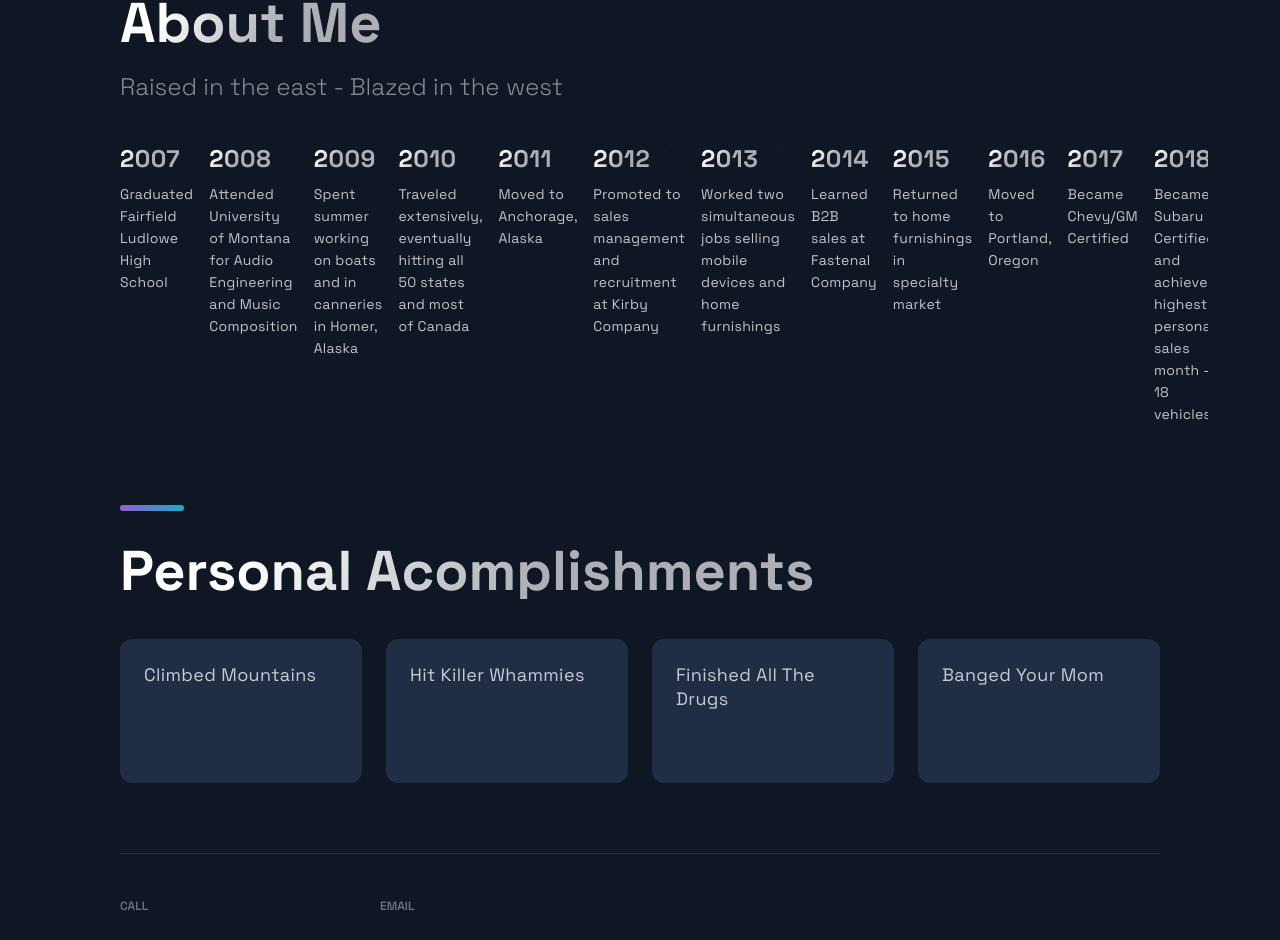
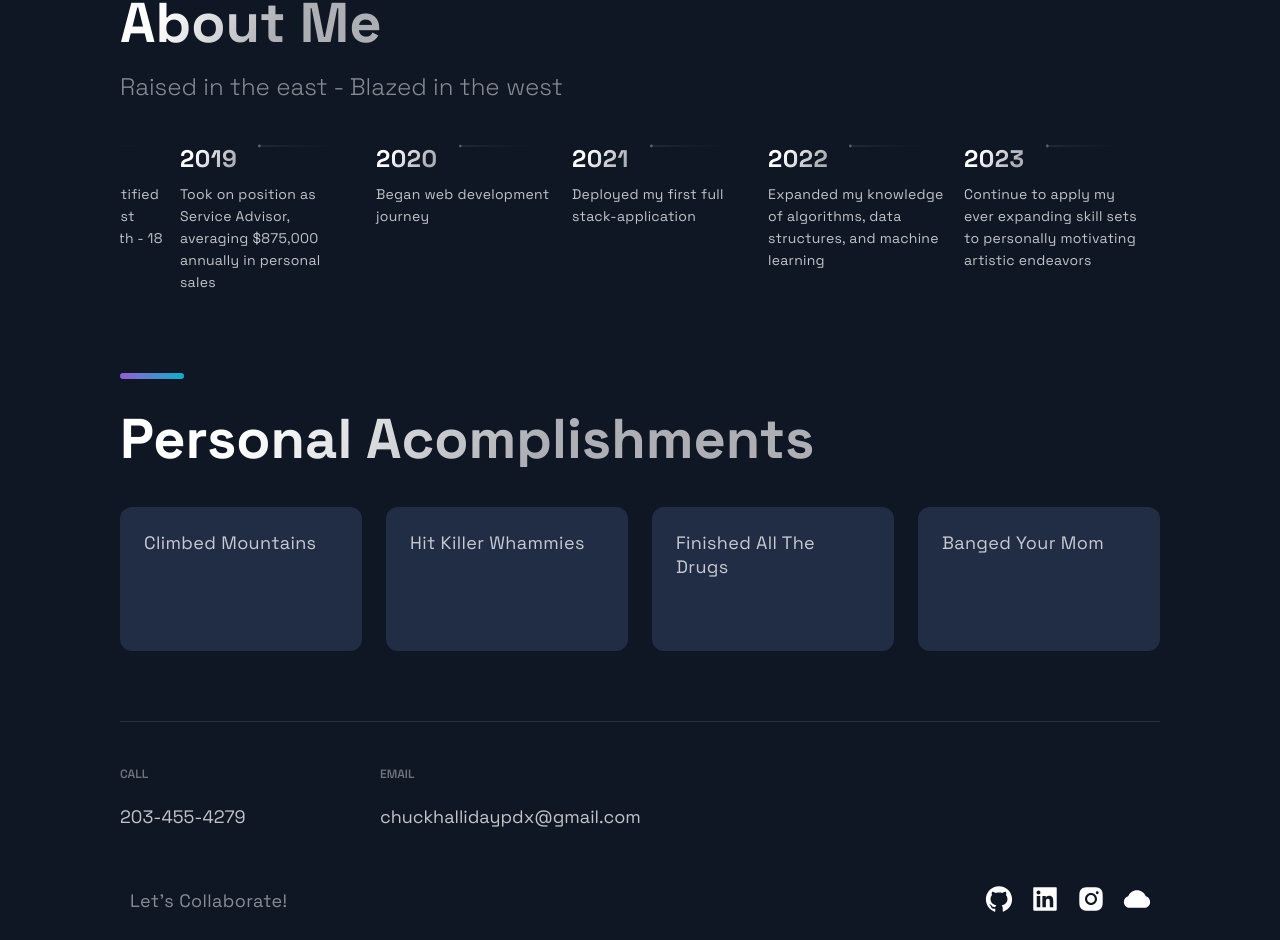
Before and after one commit to chuckhalliday/Personal-Portfolio, a Next.js app: page / in a window 1280 px wide. Shown: the part 2011-2951 px from the top of the page. Built offline with nearby package versions, Linux system fonts and the light colour scheme.

Commit message:
Update TimeLineStyles.js

```diff
--- a/src/components/TimeLine/TimeLineStyles.js
+++ b/src/components/TimeLine/TimeLineStyles.js
@@ -2,14 +2,14 @@
 import styled from 'styled-components'
 
 export const CarouselContainer = styled.ul`
-  max-width: 1040px;
+  max-width: 100%;
   background: #0F1624;
   padding: 0rem;
   list-style:none;
   display: flex;
   justify-content: space-between;
-  /* overflow-x: hidden; */
-
+  overflow-x: scroll;
+  scroll-snap-align: end;
   margin-left: 32px;
   &:first-of-type{
     margin-left: 0px;
@@ -42,7 +42,7 @@ export const CarouselMobileScrollNode = styled.div`
 export const CarouselItem = styled.div`
   background: #0F1624;
   border-radius: 3px;
-  max-width: 196px;
+  width: 196px;
 
   @media ${props => props.theme.breakpoints.md} {
     max-width: 124px;
```
